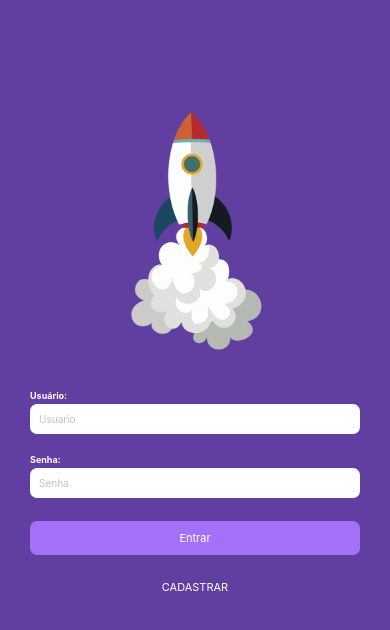
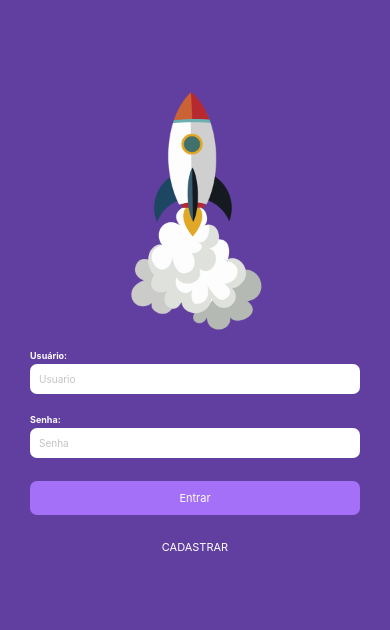
Before and after one commit to LucasEsteves2/CarShop-React-Native, a React Native app: screen /Login in a window 390 px wide. Shown: the top 630 px of the page. Built offline with nearby package versions, Linux system fonts and the light colour scheme.

Commit message:
att logo

```diff
--- a/src/screens/login/index.js
+++ b/src/screens/login/index.js
@@ -112,13 +112,14 @@ const styles = StyleSheet.create({
   },
   imagem: {
     justifyContent: "center",
-    marginVertical: 40,
+    marginVertical: 20,
 
     width: 180,
     height: 240,
   },
   imageview: {
     alignItems: "center",
+
   },
 
   cadastro: {
```
Also changed, not shown: src/imagens/logo.png (deleted).
